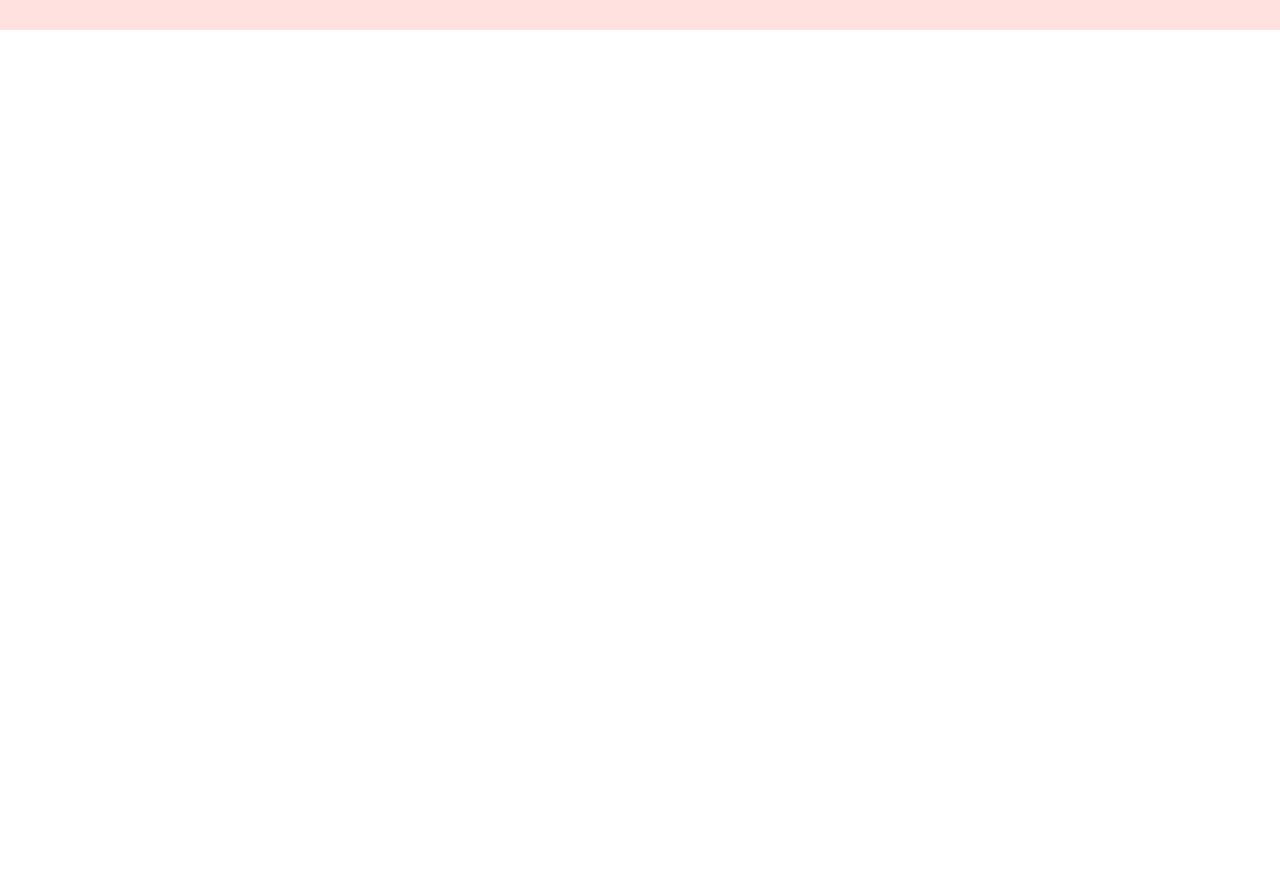
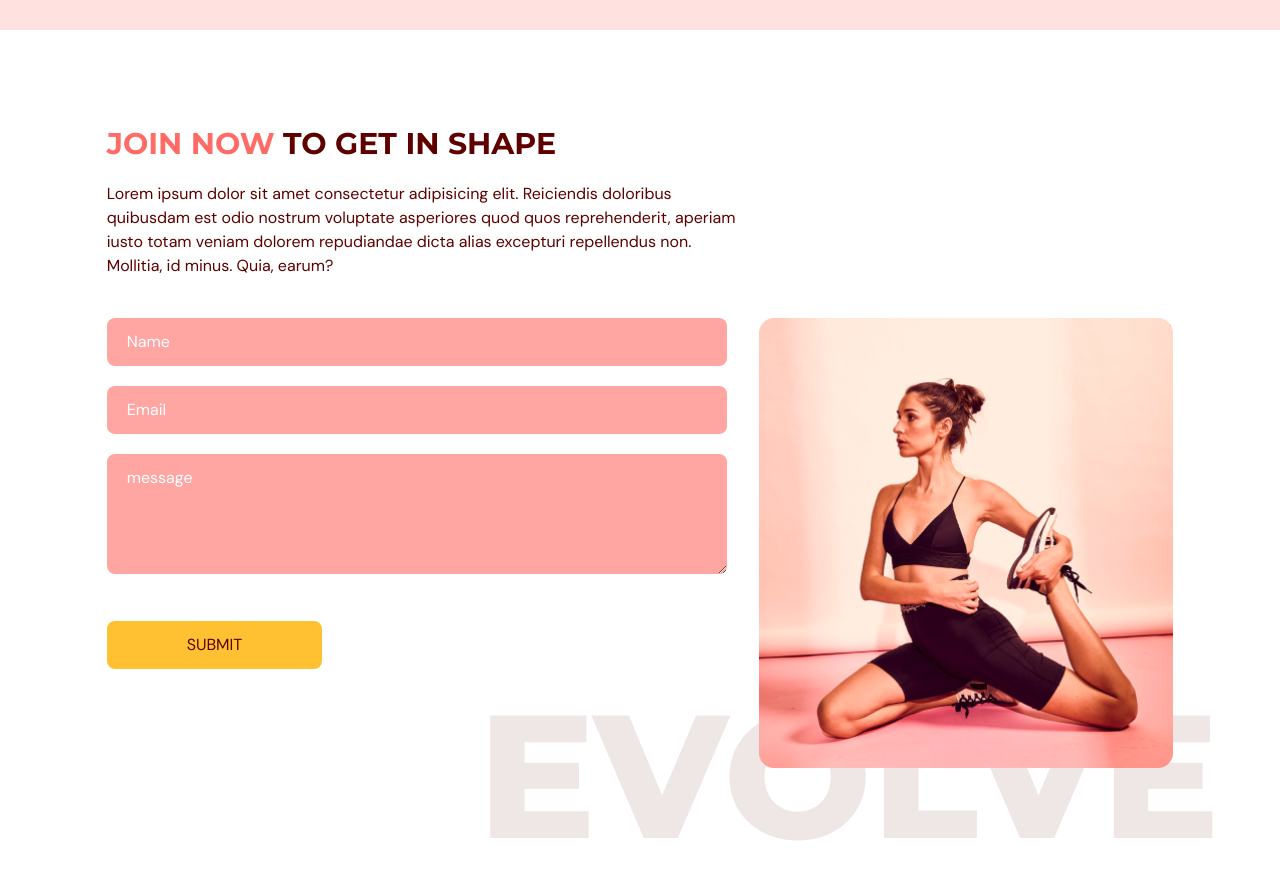
Before and after one commit to d-zucho/evolve_fitness, a React (Vite) app: page / in a window 1280 px wide. Shown: the part 3080-3960 px from the top of the page. Before the commit the page ends 3110 px from the top, so only its background shows below. Built offline with nearby package versions, Linux system fonts and the light colour scheme.

Commit message:
created contact us section with styling

```diff
--- a/package.json
+++ b/package.json
@@ -14,7 +14,8 @@
     "framer-motion": "^11.0.3",
     "react": "^18.2.0",
     "react-anchor-link-smooth-scroll": "^1.0.12",
-    "react-dom": "^18.2.0"
+    "react-dom": "^18.2.0",
+    "react-hook-form": "^7.50.1"
   },
   "devDependencies": {
     "@types/node": "^20.11.16",
--- a/src/App.tsx
+++ b/src/App.tsx
@@ -5,6 +5,7 @@
 import Home from "@/scenes/home";
 import Benefits from "@/scenes/benefits";
 import OurClasses from "@/scenes/ourClasses";
+import ContactUs from "@/scenes/contactUs";
 
 function App() {
   const [selectedPage, setSelectedPage] = useState<SelectedPage>(
@@ -42,6 +43,7 @@
         <Home setSelectedPage={setSelectedPage} />
         <Benefits setSelectedPage={setSelectedPage} />
         <OurClasses setSelectedPage={setSelectedPage} />
+        <ContactUs setSelectedPage={setSelectedPage} />
       </div>
     </>
   );
--- /dev/null
+++ b/src/scenes/contactUs/index.tsx
@@ -0,0 +1,165 @@
+import { SelectedPage } from "@/shared/types";
+import { motion } from "framer-motion";
+import { useForm } from "react-hook-form";
+import ContactUsPageGraphic from "@/assets/ContactUsPageGraphic.png";
+import HText from "@/shared/HText";
+import React from "react";
+import ActionButton from "@/shared/ActionButton";
+
+type Props = {
+  setSelectedPage: (value: SelectedPage) => void;
+};
+
+const ContactUs = ({ setSelectedPage }: Props) => {
+  // style for inputs
+  const inputStyles = `mb-5 w-full rounded-lg bg-primary-300 px-5 py-3 placeholder-white`;
+
+  // react-hook-form
+  const {
+    register, // used to register input
+    trigger, // used to trigger validation for a specific field
+    formState: { errors },
+  } = useForm();
+
+  // handle form submission
+  const handleSubmit = async (e: React.FormEvent) => {
+    const isValid = await trigger();
+
+    if (!isValid) {
+      e.preventDefault();
+    }
+  };
+
+  return (
+    <section id="contactus" className="mx-auto w-5/6 pb-32 pt-24">
+      <motion.div
+        onViewportEnter={() => setSelectedPage(SelectedPage.ContactUs)}
+      >
+        {/* -- HEADER -- */}
+        <motion.div
+          className="md:w-3/5"
+          initial={{ opacity: 0, x: -50 }}
+          whileInView="visible"
+          viewport={{ once: true, amount: 0.5 }}
+          transition={{ duration: 0.5 }}
+          variants={{
+            visible: { opacity: 1, x: 0 },
+            hiddedn: { opacity: 0, x: -50 },
+          }}
+        >
+          <HText>
+            <span className="text-primary-500">JOIN NOW</span> TO GET IN SHAPE
+          </HText>
+          <p className="my-5">
+            Lorem ipsum dolor sit amet consectetur adipisicing elit. Reiciendis
+            doloribus quibusdam est odio nostrum voluptate asperiores quod quos
+            reprehenderit, aperiam iusto totam veniam dolorem repudiandae dicta
+            alias excepturi repellendus non. Mollitia, id minus. Quia, earum?
+          </p>
+        </motion.div>
+
+        {/* --FORM & IMAGE -- */}
+        <div className="mt-10 justify-between gap-8 md:flex">
+          <motion.div
+            className="mt-10 basis-3/5 md:mt-0"
+            initial={{ opacity: 0, y: 50 }}
+            whileInView="visible"
+            viewport={{ once: true, amount: 0.5 }}
+            transition={{ duration: 0.5 }}
+            variants={{
+              hiddedn: { opacity: 0, y: 50 },
+              visible: { opacity: 1, y: 0 },
+            }}
+          >
+            <form
+              target="_blank"
+              // onSubmit={(e) => handleSubmit(e)}
+              onSubmit={handleSubmit}
+              action="https://formsubmit.co/f981467510bad69152c5050030d9623a"
+              method="POST"
+            >
+              <input
+                type="text"
+                className={`${inputStyles}`}
+                placeholder="Name"
+                {...register("name", {
+                  required: true,
+                  maxLength: 80,
+                })}
+              />
+              {/* -ERROR VALIDATION-- */}
+              {errors.name && (
+                <p className="mt-1 text-primary-500">
+                  {errors.name.type === "required" && "Name is required"}
+                  {errors.name.type === "maxLength" && "Max length exceeded"}
+                </p>
+              )}
+              <input
+                type="email"
+                className={`${inputStyles}`}
+                placeholder="Email"
+                {...register("email", {
+                  required: true,
+                  pattern: /^[A-Z0-9._%+-]+@[A-Z0-9.-]+\.[A-Z]{2,4}$/i,
+                })}
+              />
+              {/* -ERROR VALIDATION-- */}
+              {errors.email && (
+                <p className="mt-1 text-primary-500">
+                  {errors.email.type === "required" && "Name is required"}
+                  {errors.email.type === "pattern" && "Invalid email address"}
+                </p>
+              )}
+
+              <textarea
+                rows={4}
+                cols={50}
+                className={`${inputStyles}`}
+                placeholder="message"
+                {...register("message", {
+                  required: true,
+                  maxLength: 2000,
+                })}
+              />
+              {/* -ERROR VALIDATION-- */}
+              {errors.message && (
+                <p className="mt-1 text-primary-500">
+                  {errors.message.type === "required" && "Name is required"}
+                  {errors.message.type === "maxLength" && "Max length exceeded"}
+                </p>
+              )}
+              <button
+                type="submit"
+                className="mt-5 rounded-lg bg-secondary-500 px-20 py-3 transition duration-500 hover:text-white"
+              >
+                SUBMIT
+              </button>
+            </form>
+          </motion.div>
+
+          <motion.div
+            className="relative mt-16 basis-2/5 md:mt-0"
+            initial={{ opacity: 0, y: 50 }}
+            whileInView="visible"
+            viewport={{ once: true, amount: 0.5 }}
+            transition={{ delay: 0.2, duration: 0.5 }}
+            variants={{
+              hiddedn: { opacity: 0, y: 50 },
+              visible: { opacity: 1, y: 0 },
+            }}
+          >
+            <div className="w-full before:absolute before:-bottom-20 before:-right-10 before:z-[-1] md:before:content-evolvetext">
+              <img
+                src={ContactUsPageGraphic}
+                alt="Contact Us"
+                className="w-full"
+              />
+            </div>
+          </motion.div>
+        </div>
+      </motion.div>
+    </section>
+  );
+};
+
+export default ContactUs;
--- a/src/scenes/ourClasses/SingleClass.tsx
+++ b/src/scenes/ourClasses/SingleClass.tsx
@@ -13,8 +13,8 @@
   return (
     <li className="relative mx-5 inline-block h-[380px] w-[450px]">
       <div className={overlayStyles}>
-        <p className="text-xl font-bold">{name}</p>
-        <p>{description}</p>
+        <p className="text-2xl font-bold">{name}</p>
+        <p className="mt-5">{description}</p>
       </div>
       <img src={image} alt={`${name}`} />
     </li>
```
Also changed, not shown: 1 other file (tests, documents, lock files or other folders).
